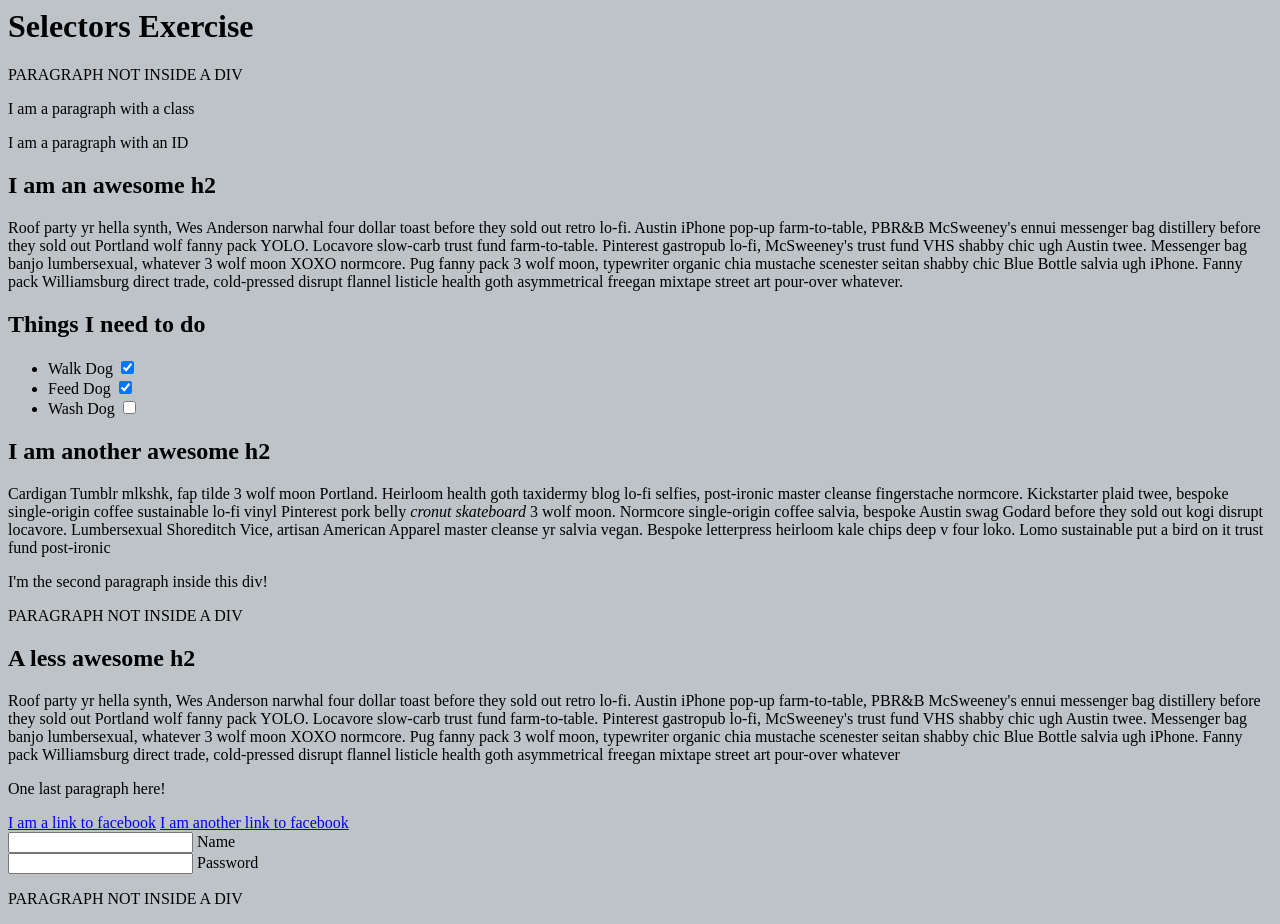
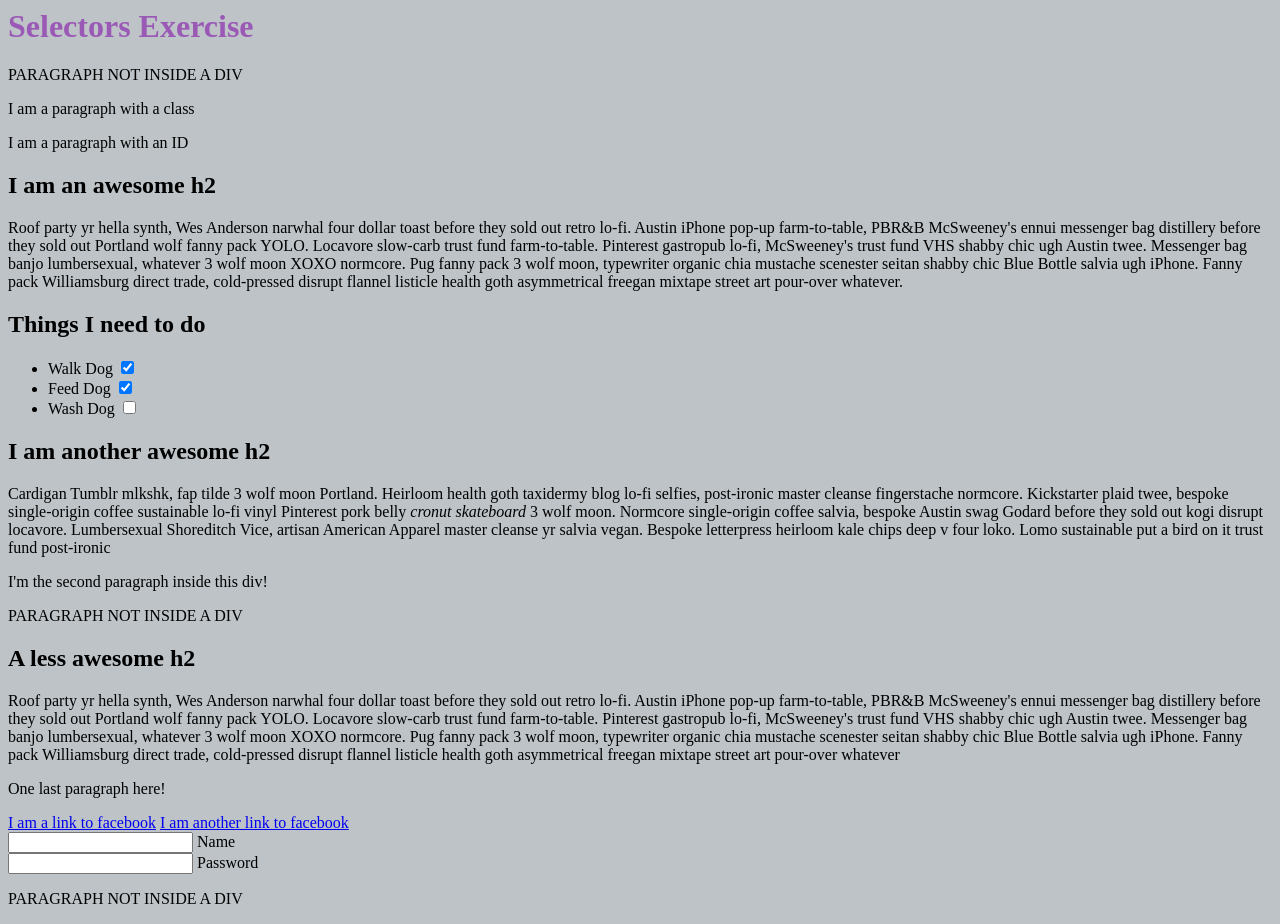
Before and after one commit to MrMusito/css-selectors, a plain HTML site: page index.html in a window 1280 px wide. Drawn offline with Linux system fonts and the light colour scheme.

Commit message:
h1 color

```diff
--- a/styles.css
+++ b/styles.css
@@ -9,7 +9,9 @@
 }
 
 /* Make the <h1> element #9b59b6*/
-
+h1 {
+    color: #9b59b6;
+}
 
 /* Make all <h2> elements orange */
 
```
